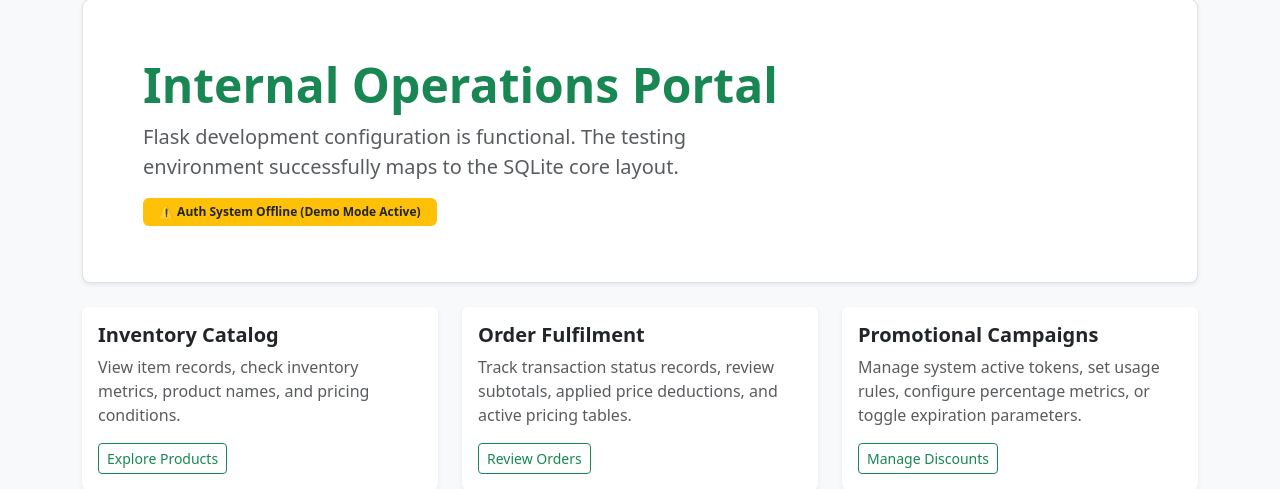
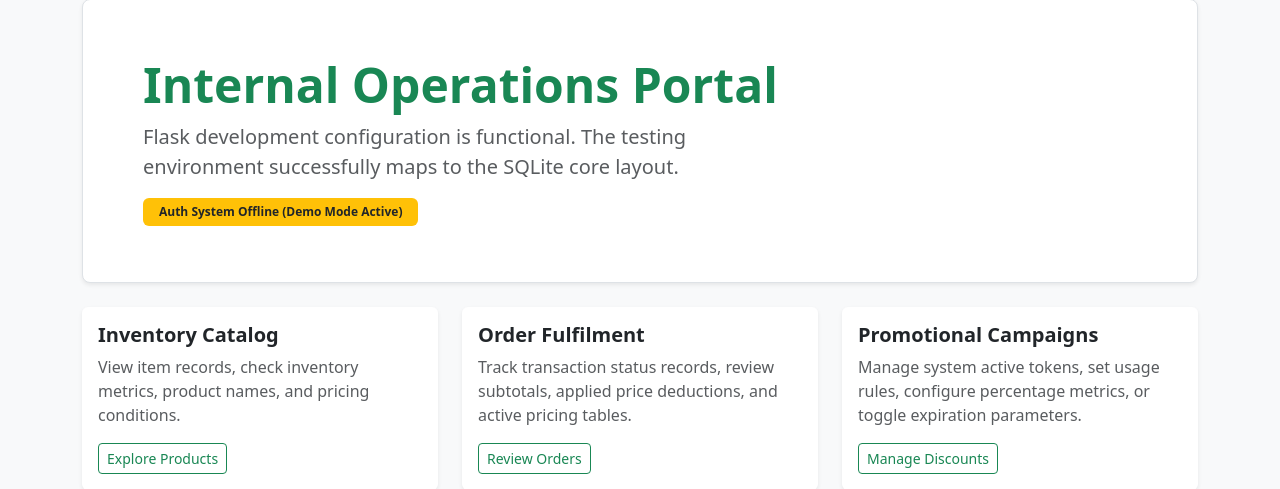
Before and after one commit to nhtduyen164/cs3773-online-grocery-internal-portal, a Flask app: page / in a window 1280 px wide. Shown: the part 81-570 px from the top of the page. Run offline with Flask 3, Linux system fonts and the light colour scheme.

Commit message:
index.html

```diff
--- a/src/grocery_portal/templates/index.html
+++ b/src/grocery_portal/templates/index.html
@@ -7,7 +7,7 @@
     <div class="container-fluid py-2">
         <h1 class="display-5 fw-bold text-success">Internal Operations Portal</h1>
         <p class="col-md-8 fs-5 text-muted">Flask development configuration is functional. The testing environment successfully maps to the SQLite core layout.</p>
-        <span class="badge bg-warning text-dark px-3 py-2 fw-semibold">⚠️ Auth System Offline (Demo Mode Active)</span>
+        <span class="badge bg-warning text-dark px-3 py-2 fw-semibold"> Auth System Offline (Demo Mode Active)</span>
     </div>
 </div>
 
```
